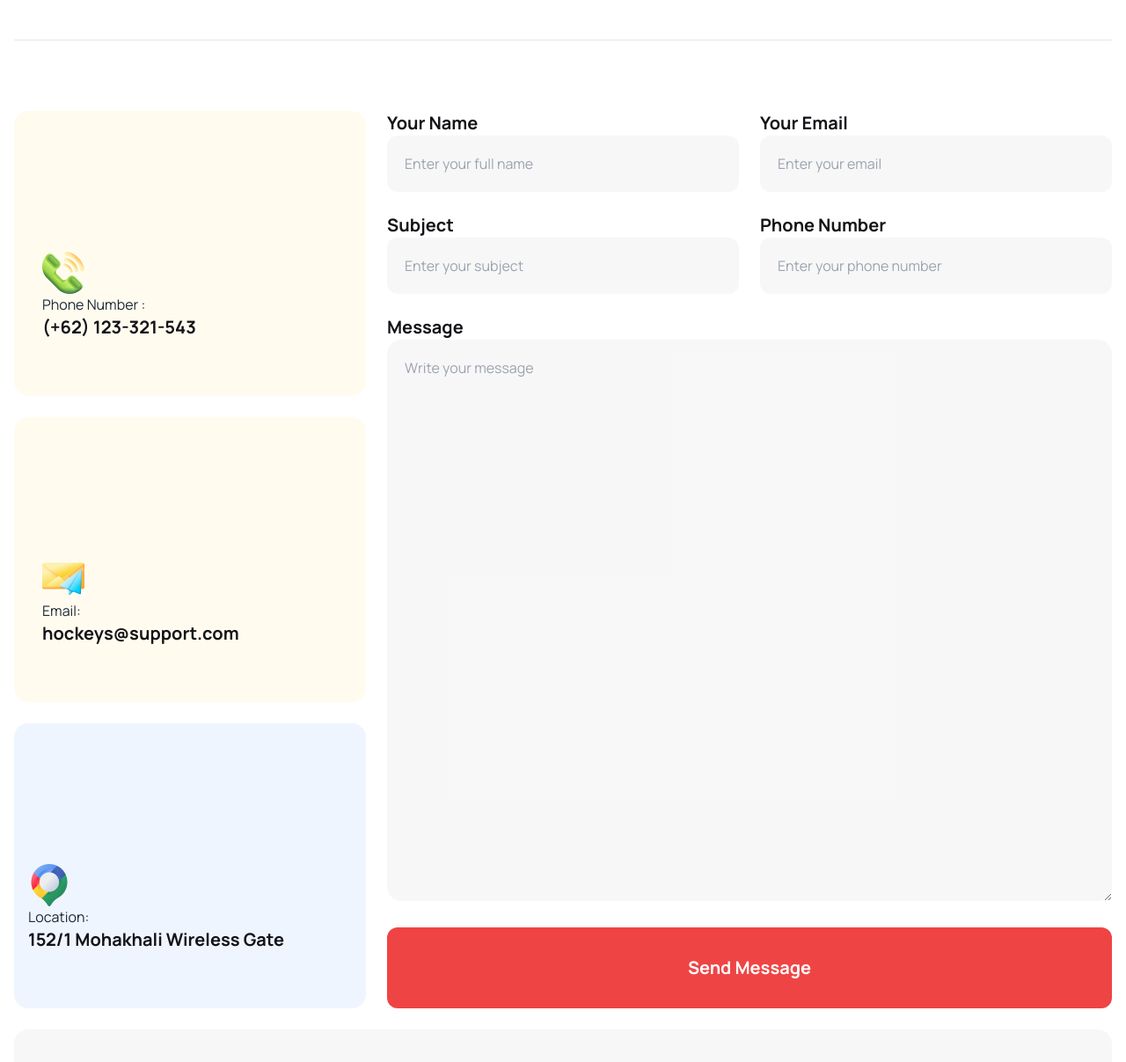
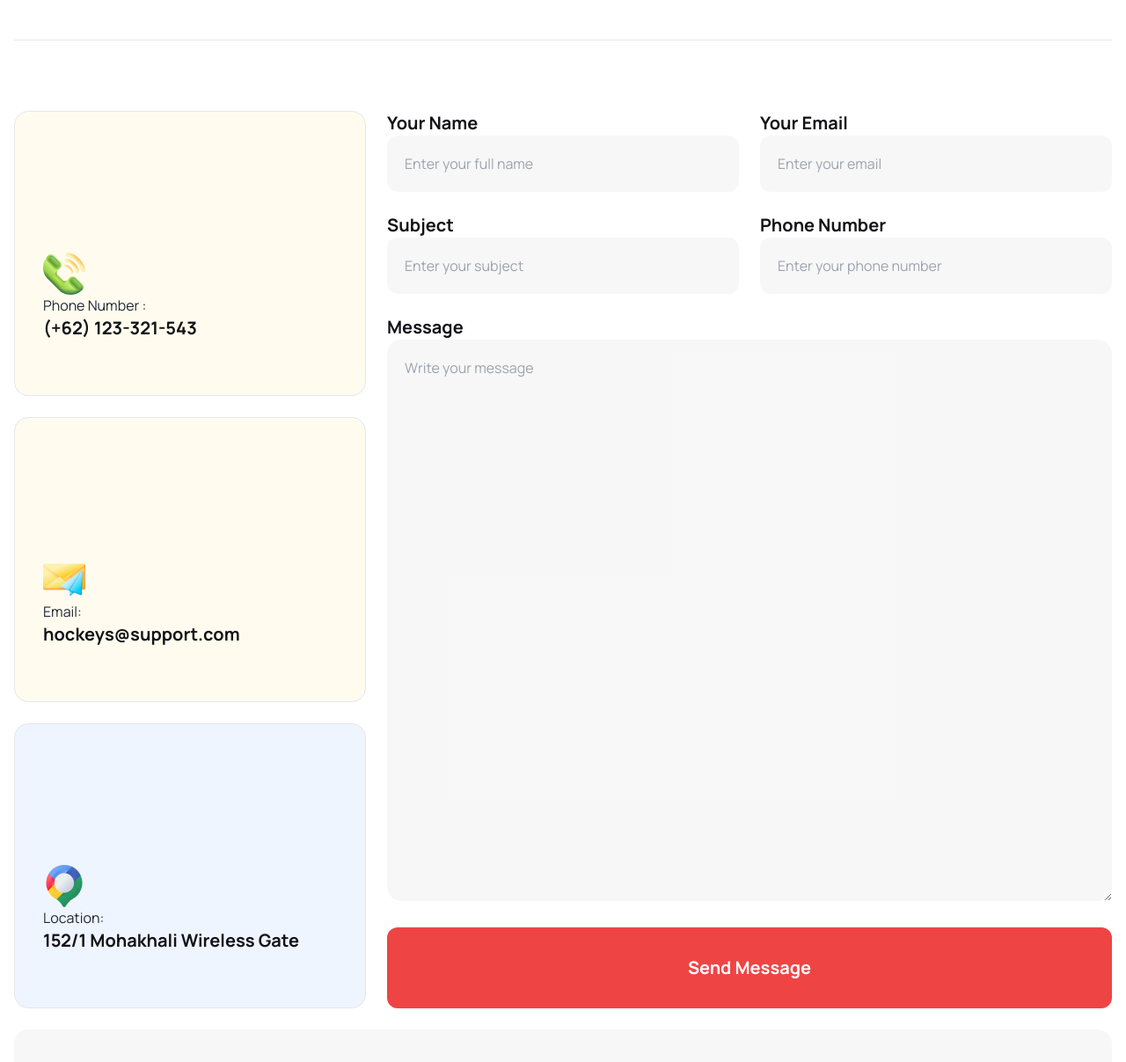
Before and after one commit to AdnaNation/assignment03, a plain HTML site: page index.html in a window 1280 px wide. Shown: the part 4680-5887 px from the top of the page at 88% size. Drawn offline with nearby package versions, Linux system fonts and the light colour scheme.

```diff
--- a/index.html
+++ b/index.html
@@ -175,7 +175,7 @@
             <hr class="bg-color5 w-full my-6 lg:my-20">
 
 
-            <div class="flex flex-col lg:flex-row gap-6">
+            <div class="flex flex-col lg:flex-row gap-6  ">
                 <div class="hero  h-80 rounded-2xl" style="background-image: url('Images/2.png');">
                     <div class="hero-overlay bg-opacity-60 rounded-2xl"></div>
                     <div class="  text-neutral-content  ml-10 mt-20 w-[90%] space-y-5">
@@ -189,7 +189,7 @@
                     </div>
                 </div>
 
-                <div class="hero  h-80 rounded-2xl" style="background-image: url('Images/3.png');">
+                <div class="hero  h-80 rounded-2xl " style="background-image: url('Images/3.png');">
                     <div class="hero-overlay bg-opacity-60 rounded-2xl"></div>
                     <div class="  text-neutral-content  ml-10 mt-20 w-[90%] space-y-5">
                         <h1 class="text-3xl font-extrabold text-white manrope">Teenager Program</h1>
@@ -218,6 +218,8 @@
 
                 </div>
             </div>
+
+
         </div>
         </div>
 
@@ -403,6 +405,7 @@
                             <div class="collapse-content">
                                 <p>Hellow
                             </div>
+                        </div>
                         <div class="collapse collapse-plus border border-gray-200 ">
                             <input type="radio" name="my-accordion-3" />
                             <div class="collapse-title text-xl font-medium">
@@ -435,7 +438,6 @@
                         </div>
                     </div>
                 </div>
-                </div>
         </section>
         <!-- get in touch section -->
 
@@ -453,19 +455,20 @@
             <!-- form container -->
             <div
                 class="container grid grid-cols-1 lg:grid-cols-3 lg:grid-rows-11 justify-center gap-6 manrope ml-3 lg:ml-0 ">
-                <div class="lg:row-start-1 col-span-1 row-span-3  bg-[#fddd5f19] p-8 pt-14 lg:pt-40 rounded-2xl">
+                <div
+                    class="lg:row-start-1 col-span-1 row-span-3  bg-[#fddd5f19] p-8 pt-14 lg:pt-40 rounded-2xl border border-gray-200 ">
                     <img src="Images/Group 1171275317.png" alt="">
                     <p>Phone Number : </p>
                     <p class="text-color1 font-bold text-xl">(+62) 123-321-543</p>
                 </div>
                 <div
-                    class="row-start-4 lg:row-start-4 col-span-1 row-span-3  bg-[#fddd5f19] p-8 pt-14 lg:pt-40 rounded-2xl">
+                    class="row-start-4 lg:row-start-4 col-span-1 row-span-3  bg-[#fddd5f19] p-8 pt-14 lg:pt-40 rounded-2xl border border-gray-200">
                     <img src="Images/Group 1171275318.png" alt="">
                     <p>Email: </p>
                     <p class="text-color1 font-bold text-xl">hockeys@support.com</p>
                 </div>
                 <div
-                    class="row-start-7 lg:row-start-7 col-span-1 row-span-3  bg-[#629cf319] p-8 pt-14  lg:pt-40 rounded-2xl pl-4 items-center ">
+                    class="row-start-7 lg:row-start-7 col-span-1 row-span-3  bg-[#629cf319] p-8 pt-14  lg:pt-40 rounded-2xl border border-gray-200 ">
                     <img src="Images/Group 1171275321.png" alt="">
                     <p>Location: </p>
                     <p class="text-color1 font-bold text-xl">152/1 Mohakhali Wireless Gate</p>
```
Lines whose indentation alone changed are shown as unchanged.
